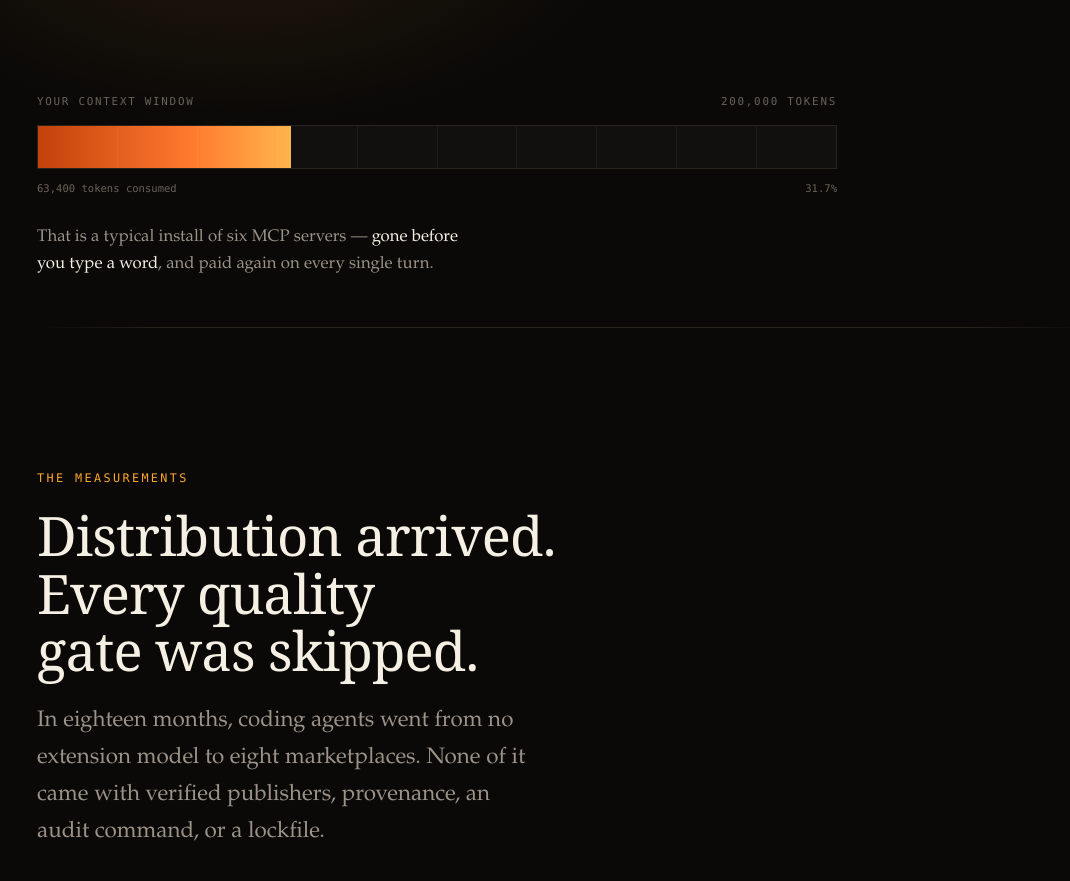
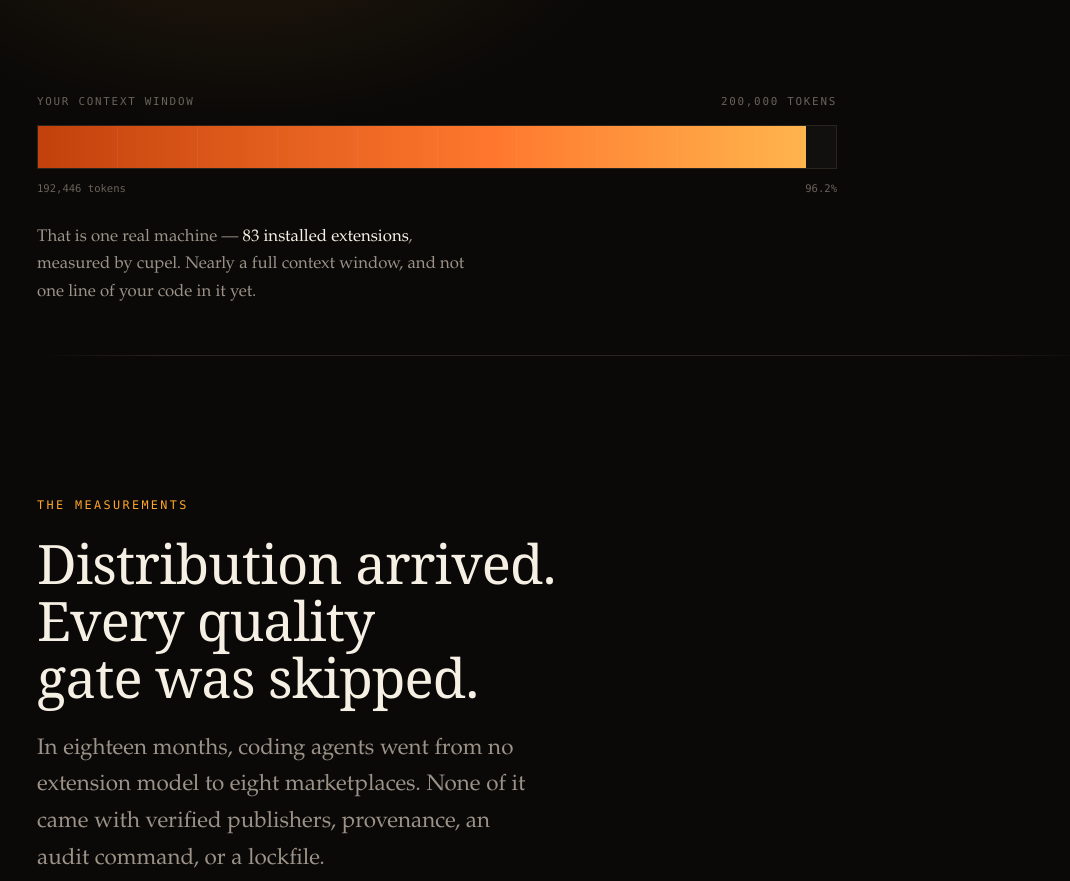
Before and after one commit to mihhhir08/cupel, a website: page site/index.html in a window 1280 px wide. Shown: the part 885-1766 px from the top of the page, without its empty margins (77-1147 px from the left). Drawn offline with Linux system fonts and the light colour scheme.

Commit message:
feat(site): use measured numbers and current build status

```diff
--- a/site/index.html
+++ b/site/index.html
@@ -255,7 +255,7 @@ a.q:hover{border-color:var(--ember)}
   </div>
 
   <p class="status rv" style="animation-delay:.62s">
-    <span class="dot"></span> Design complete · building in the open
+    <span class="dot"></span> Cost pillar shipped · safety and quality next
   </p>
 
   <!-- the visceral moment -->
@@ -265,16 +265,16 @@ a.q:hover{border-color:var(--ember)}
       <span>200,000 tokens</span>
     </div>
     <div class="bar">
-      <div class="bar-fill" style="--pct:31.7%"></div>
+      <div class="bar-fill" style="--pct:96.2%"></div>
       <div class="ticks" aria-hidden="true"><i></i><i></i><i></i><i></i><i></i><i></i><i></i><i></i><i></i><i></i></div>
     </div>
     <div class="bar-foot">
-      <span>63,400 tokens consumed</span>
-      <span>31.7%</span>
+      <span>192,446 tokens</span>
+      <span>96.2%</span>
     </div>
     <p class="bar-note">
-      That is a typical install of six MCP servers — <b>gone before you type a
-      word</b>, and paid again on every single turn.
+      That is one real machine — <b>83 installed extensions</b>, measured by
+      cupel. Nearly a full context window, and not one line of your code in it yet.
     </p>
   </div>
 </header>
@@ -377,7 +377,7 @@ a.q:hover{border-color:var(--ember)}
   </div>
 
   <div class="term">
-    <div class="term-bar"><i></i><i></i><i></i><span>npx cupel</span></div>
+    <div class="term-bar"><i></i><i></i><i></i><span>npx cupel — safety pillar in development</span></div>
 <pre><span class="mut">  Assaying 22 extensions ...</span>
 
   <span class="hi">┌ SAFETY ──────────────────────────────────────────────────┐</span>
```
